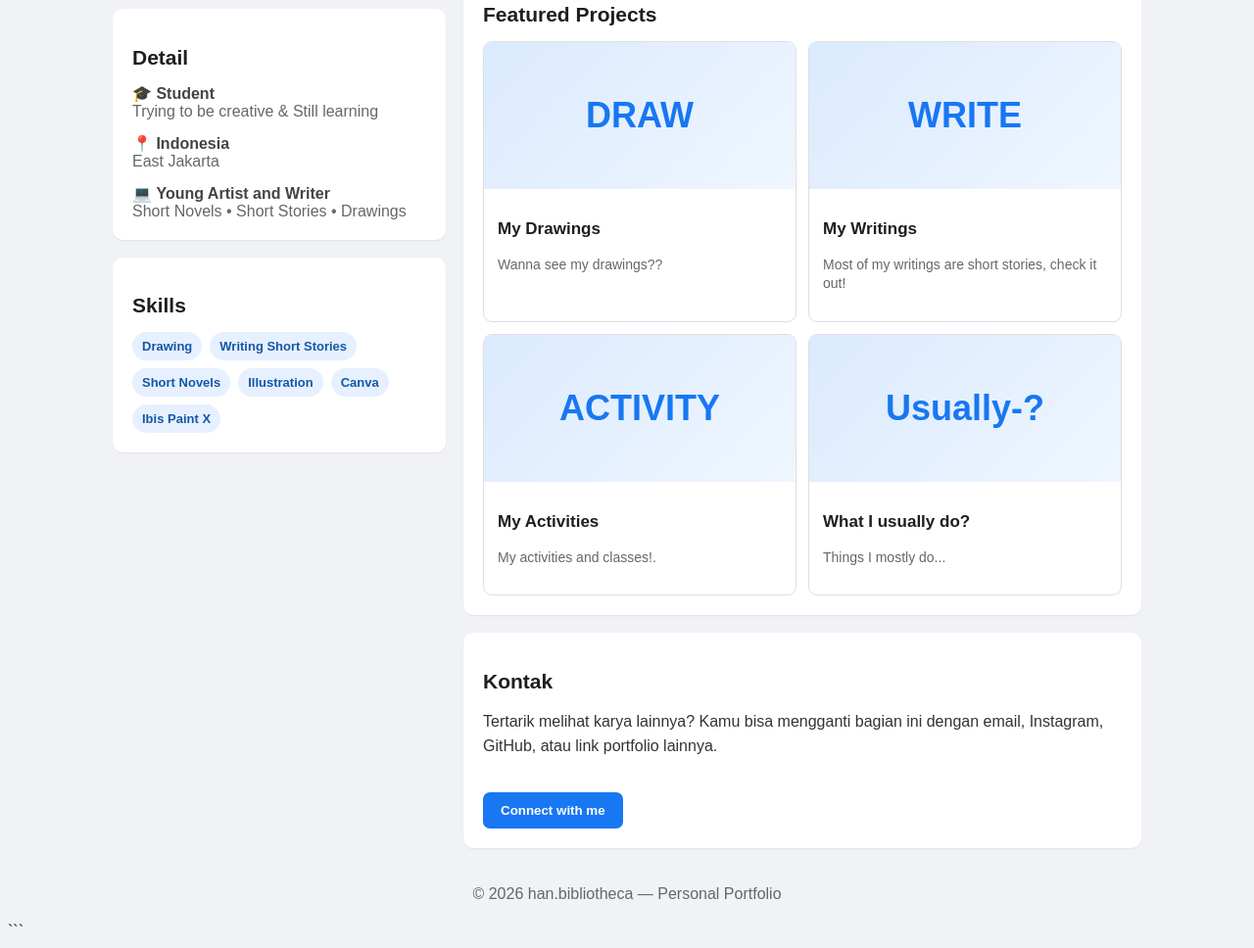
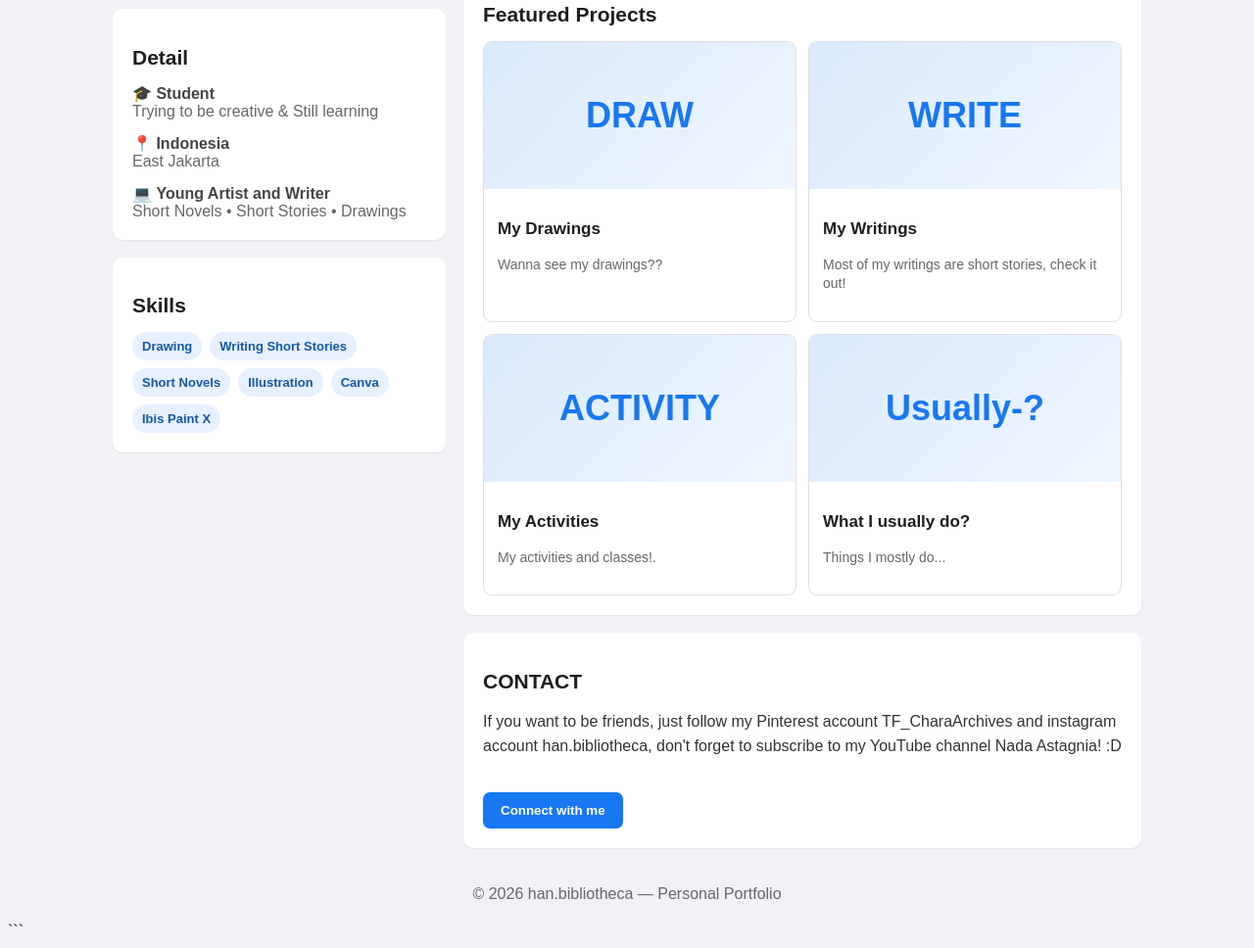
Before and after one commit to Hanaariyashi/han.bibliotheca, a plain HTML site: page index.html in a window 1280 px wide. Shown: the part 877-1845 px from the top of the page at 98% size. Drawn offline with Linux system fonts and the light colour scheme.

Commit message:
Add files via upload

```diff
--- a/index.html
+++ b/index.html
@@ -208,11 +208,10 @@
 
         <!-- CONTACT -->
         <section class="card" id="contact">
-          <h2>Kontak</h2>
+          <h2>CONTACT</h2>
 
           <p class="intro">
-            Tertarik melihat karya lainnya? Kamu bisa mengganti bagian ini
-            dengan email, Instagram, GitHub, atau link portfolio lainnya.
+            If you want to be friends, just follow my Pinterest account TF_CharaArchives and instagram account han.bibliotheca, don't forget to subscribe to my YouTube channel Nada Astagnia! :D
           </p>
 
           <br />
```
